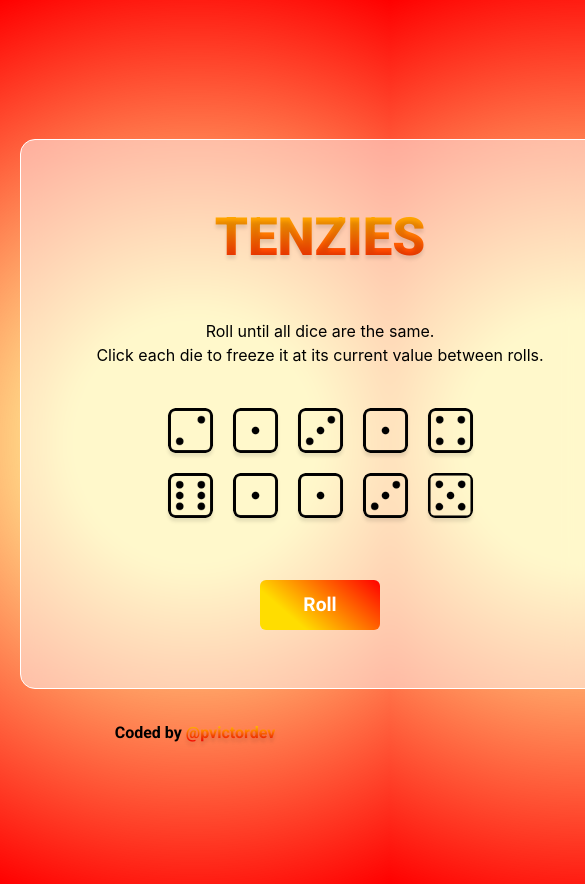
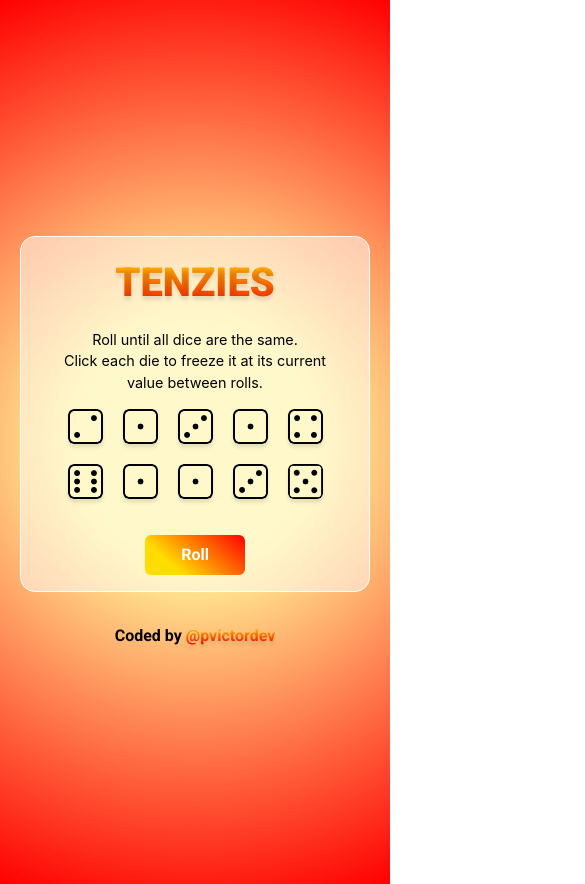
Before and after one commit to pvictordev/tenzies-game, a React (Vite) app: page / in a window 390 px wide. Shown: the top 884 px of the page, 585 px wide, since content can reach past the window. Built offline with nearby package versions, Linux system fonts and the light colour scheme.

Commit message:
Update App.css

```diff
--- a/src/App.css
+++ b/src/App.css
@@ -51,7 +51,7 @@ body {
   text-shadow: 0px 3.57447px 3.57447px rgba(0, 0, 0, 0.1);
 }
 main {
-  width: 600px;
+  max-width: 600px;
   height: 550px;
   padding: 2rem;
   margin-inline: auto;
@@ -169,3 +169,32 @@ p {
 .roll-dice:focus {
   outline: none;
 }
+
+@media (max-width: 450px) {
+  main {
+    height: 100%;
+    width: 100%;
+    padding: 1rem;
+  }
+  h1 {
+    font-size: 2.5rem;
+  }
+  p {
+    font-size: 0.9rem;
+  }
+  .die-container {
+  }
+  .die-face {
+    height: 35px;
+    width: 35px;
+    border-radius:6px ;
+  }
+  .die-num {
+    font-size: 1.5em;
+  }
+  .roll-dice {
+    height: 40px;
+    width: 100px;
+    font-size: 1rem;
+  }
+}
```
